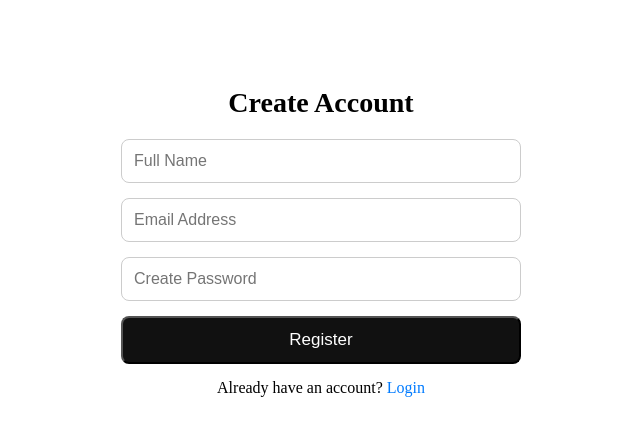
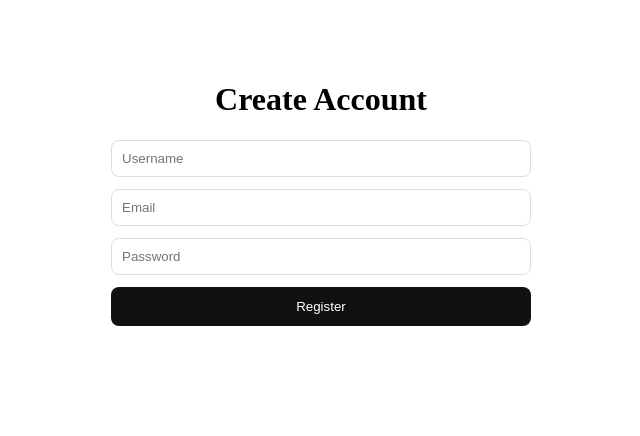
Before and after one commit to bobbyjay/miniature-octo-adventure, a React (Vite) app: page /register in a window 1280 px wide. Shown: the top 436 px of the page, without its empty margins (319-959 px from the left). Built offline with nearby package versions, Linux system fonts and the light colour scheme; no server answers.

Commit message:
Update RegisterPage.jsx

```diff
--- a/src/pages/RegisterPage.jsx
+++ b/src/pages/RegisterPage.jsx
@@ -1,13 +1,12 @@
+// src/pages/RegisterPage.jsx
 import { useState } from "react";
 import { useAuth } from "../context/AuthContext";
-import { useNavigate } from "react-router-dom";
 
 export default function RegisterPage() {
   const { register } = useAuth();
-  const navigate = useNavigate();
 
   const [form, setForm] = useState({
-    name: "",
+    username: "",
     email: "",
     password: "",
   });
@@ -15,108 +14,68 @@ export default function RegisterPage() {
   const [error, setError] = useState("");
   const [loading, setLoading] = useState(false);
 
-  const handleChange = (e) => {
-    setForm({
-      ...form,
-      [e.target.name]: e.target.value,
-    });
-  };
+  const handleChange = (e) =>
+    setForm((s) => ({ ...s, [e.target.name]: e.target.value }));
 
   const handleSubmit = async (e) => {
     e.preventDefault();
-
     setError("");
     setLoading(true);
 
     const res = await register(form);
-
     setLoading(false);
 
     if (!res.success) {
       setError(res.error);
-      return;
     }
-
-    // Redirect done inside AuthContext (navigate to /verify-email)
+    // success navigates inside AuthContext to /verify-email
   };
 
   return (
     <div style={styles.container}>
-      <h1 style={styles.title}>Create Account</h1>
-
+      <h1>Create Account</h1>
       {error && <p style={styles.error}>{error}</p>}
 
       <form onSubmit={handleSubmit} style={styles.form}>
         <input
-          type="text"
-          name="name"
-          placeholder="Full Name"
-          value={form.name}
+          name="username"
+          value={form.username}
           onChange={handleChange}
+          placeholder="Username"
+          required
           style={styles.input}
+        />
+        <input
+          name="email"
+          value={form.email}
+          onChange={handleChange}
+          placeholder="Email"
+          type="email"
           required
+          style={styles.input}
+        />
+        <input
+          name="password"
+          value={form.password}
+          onChange={handleChange}
+          placeholder="Password"
+          type="password"
+          required
+          style={styles.input}
         />
 
-        <input
-          type="email"
-          name="email"
-          placeholder="Email Address"
-          value={form.email}
-          onChange={handleChange}
-          style={styles.input}
-          required
-        />
-
-        <input
-          type="password"
-          name="password"
-          placeholder="Create Password"
-          value={form.password}
-          onChange={handleChange}
-          style={styles.input}
-          required
-        />
-
-        <button type="submit" style={styles.button} disabled={loading}>
-          {loading ? "Creating account..." : "Register"}
+        <button style={styles.button} disabled={loading}>
+          {loading ? "Creating..." : "Register"}
         </button>
       </form>
-
-      <p style={styles.loginText}>
-        Already have an account?{" "}
-        <span onClick={() => navigate("/login")} style={styles.link}>
-          Login
-        </span>
-      </p>
     </div>
   );
 }
 
 const styles = {
-  container: {
-    width: "100%",
-    maxWidth: "400px",
-    margin: "0 auto",
-    paddingTop: "60px",
-    textAlign: "center",
-  },
-  title: { fontSize: "28px", marginBottom: "20px" },
-  form: { display: "flex", flexDirection: "column", gap: "15px" },
-  input: {
-    padding: "12px",
-    borderRadius: "8px",
-    border: "1px solid #ccc",
-    fontSize: "16px",
-  },
-  button: {
-    padding: "12px",
-    borderRadius: "8px",
-    background: "#111",
-    color: "#fff",
-    fontSize: "17px",
-    cursor: "pointer",
-  },
-  error: { color: "red", marginBottom: "10px" },
-  loginText: { marginTop: "15px" },
-  link: { color: "#007bff", cursor: "pointer" },
+  container: { maxWidth: 420, margin: "40px auto", padding: 20, textAlign: "center" },
+  form: { display: "flex", flexDirection: "column", gap: 12, marginTop: 12 },
+  input: { padding: 10, borderRadius: 8, border: "1px solid #ddd" },
+  button: { padding: 12, borderRadius: 8, background: "#111", color: "#fff", border: "none" },
+  error: { color: "red" },
 };
```
